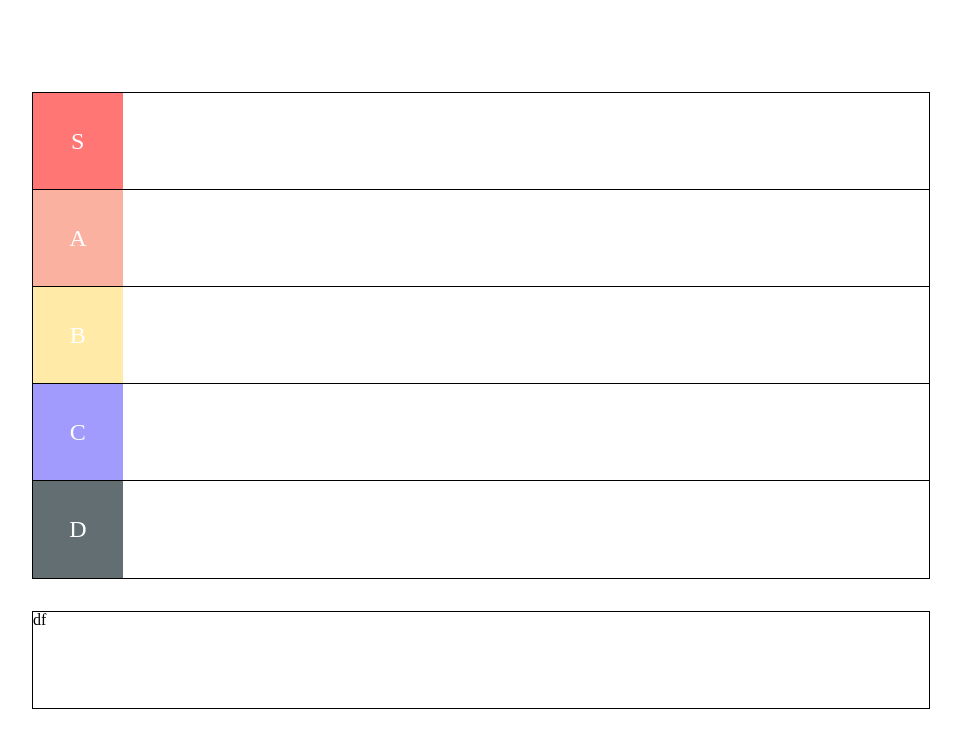
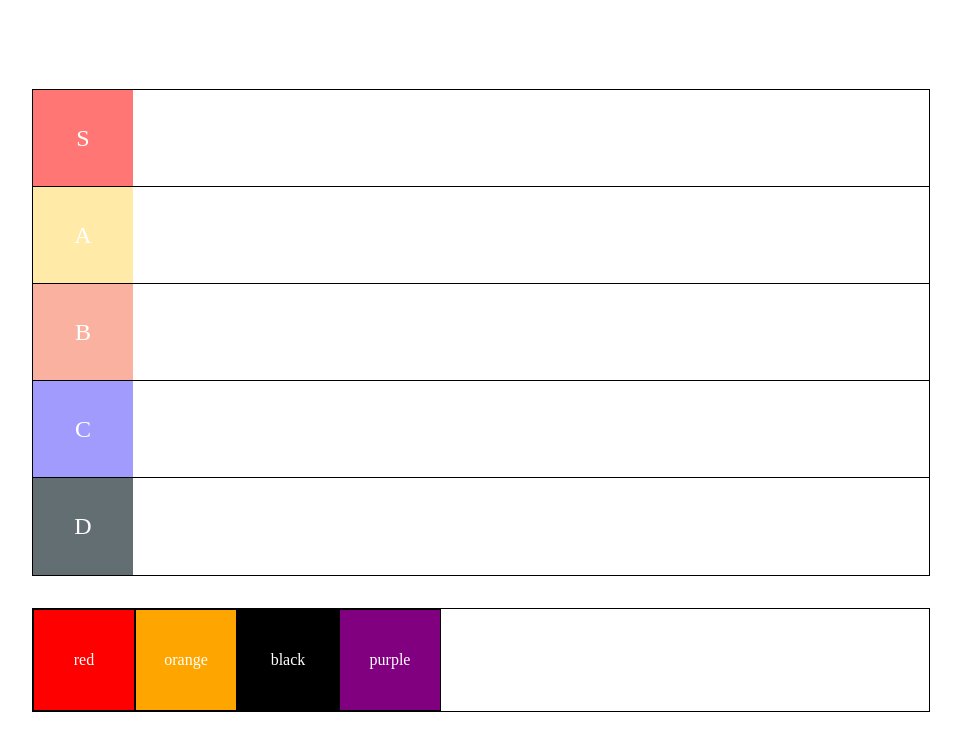
Before and after one commit to junseok44/rankingClone2, a React (Create React App) app: page / in a window 1280 px wide. Shown: the top 750 px of the page, without its empty margins (159-1120 px from the left). Built offline with nearby package versions, Linux system fonts and the light colour scheme.

Commit message:
styled-components, item container drag

```diff
--- a/package.json
+++ b/package.json
@@ -12,8 +12,10 @@
     "@types/react-dom": "^18.0.6",
     "node-sass": "^7.0.3",
     "react": "^18.2.0",
+    "react-beautiful-dnd": "^13.1.1",
     "react-dom": "^18.2.0",
     "react-scripts": "5.0.1",
+    "styled-components": "^5.3.5",
     "typescript": "^4.8.3",
     "web-vitals": "^2.1.4"
   },
@@ -40,5 +42,9 @@
       "last 1 firefox version",
       "last 1 safari version"
     ]
+  },
+  "devDependencies": {
+    "@types/react-beautiful-dnd": "^13.1.2",
+    "@types/styled-components": "^5.1.26"
   }
 }
--- a/src/App.tsx
+++ b/src/App.tsx
@@ -1,26 +1,139 @@
 import React from "react";
+import styled from "styled-components";
+import {
+  DragDropContext,
+  Draggable,
+  Droppable,
+  DropResult,
+} from "react-beautiful-dnd";
+
+const ItemBox = styled.div`
+  width: 100px;
+  height: 100px;
+  background-color: ${(props: { bgColor: string }) =>
+    props.bgColor ? props.bgColor : "red"};
+  border: 1px solid black;
+  display: flex;
+  justify-content: center;
+  align-items: center;
+  color: white;
+  cursor: pointer;
+`;
+const Container_Item = styled.div`
+  width: 70vw;
+  min-height: 12vh;
+  border: 1px solid black;
+  display: flex;
+`;
+const Container_Row = styled.div`
+  width: 70vw;
+  border: 1px solid black;
+  display: grid;
+  grid-template-rows: repeat(5, 1fr);
+  margin-bottom: 2rem;
+  .row {
+    &:not(:last-child) {
+      border-bottom: 1px solid black;
+    }
+    min-height: 12vh;
+    display: flex;
+    .row__rank {
+      width: 100px;
+      height: 100%;
+      display: flex;
+      justify-content: center;
+      align-items: center;
+      color: white;
+      font-size: 1.5rem;
+      &.pink {
+        background-color: $pink;
+      }
+      &.orange {
+        background-color: $orange;
+      }
+      &.lemon {
+        background-color: $lemon;
+      }
+      &.purple {
+        background-color: $purple;
+      }
+      &.grey {
+        background-color: $grey;
+      }
+    }
+  }
+`;
+const Row = styled.div`
+  &:not(:last-child) {
+    border-bottom: 1px solid black;
+  }
+  min-height: 12vh;
+  display: flex;
+`;
+const RowRank = styled.div`
+  width: 100px;
+  display: flex;
+  justify-content: center;
+  align-items: center;
+  color: white;
+  font-size: 1.5rem;
+  background-color: ${(props: { bgColor: string }) =>
+    props.bgColor ? props.bgColor : "black"};
+`;
 
 const App = () => {
+  const itemArray = ["red", "orange", "black", "purple"];
+
+  const onDragEnd = (result: DropResult) => {
+    if (!result.destination) {
+      return;
+    }
+  };
   return (
     <div className="Home">
-      <div className="Container__row">
-        <div className="row">
-          <div className="row__rank pink">S</div>
-        </div>
-        <div className="row">
-          <div className="row__rank orange">A</div>
-        </div>
-        <div className="row">
-          <div className="row__rank lemon">B</div>
-        </div>
-        <div className="row">
-          <div className="row__rank purple">C</div>
-        </div>
-        <div className="row">
-          <div className="row__rank grey">D</div>
-        </div>
-      </div>
-      <div className="Container__image">df</div>
+      <Container_Row>
+        <Row>
+          <RowRank bgColor={"#ff7675"}>S</RowRank>
+        </Row>
+        <Row>
+          <RowRank bgColor={"#ffeaa7"}>A</RowRank>
+        </Row>
+        <Row>
+          <RowRank bgColor={"#fab1a0"}>B</RowRank>
+        </Row>
+        <Row>
+          <RowRank bgColor={"#a29bfe"}>C</RowRank>
+        </Row>
+        <Row>
+          <RowRank bgColor={"#636e72"}>D</RowRank>
+        </Row>
+      </Container_Row>
+      <DragDropContext onDragEnd={onDragEnd}>
+        <Droppable droppableId="droppable">
+          {(provided, snapshot) => (
+            <Container_Item
+              ref={provided.innerRef}
+              {...provided.droppableProps}
+            >
+              {itemArray.map((item, index) => (
+                <Draggable key={item} index={index} draggableId={item}>
+                  {(provided, snapshot) => (
+                    <ItemBox
+                      ref={provided.innerRef}
+                      {...provided.draggableProps}
+                      {...provided.dragHandleProps}
+                      bgColor={item}
+                    >
+                      {item}
+                    </ItemBox>
+                  )}
+                </Draggable>
+              ))}
+              {provided.placeholder}
+            </Container_Item>
+          )}
+        </Droppable>
+      </DragDropContext>
     </div>
   );
 };
--- a/src/index.tsx
+++ b/src/index.tsx
@@ -7,7 +7,7 @@ const root = ReactDOM.createRoot(
   document.getElementById("root") as HTMLElement
 );
 root.render(
-  <React.StrictMode>
-    <App />
-  </React.StrictMode>
+  // <React.StrictMode>
+  <App />
+  // </React.StrictMode>
 );
--- /dev/null
+++ b/src/styled-components.d.ts
@@ -0,0 +1 @@
+declare module "styled-components";
```
Also changed, not shown: 1 other file (tests, documents, lock files or other folders).
